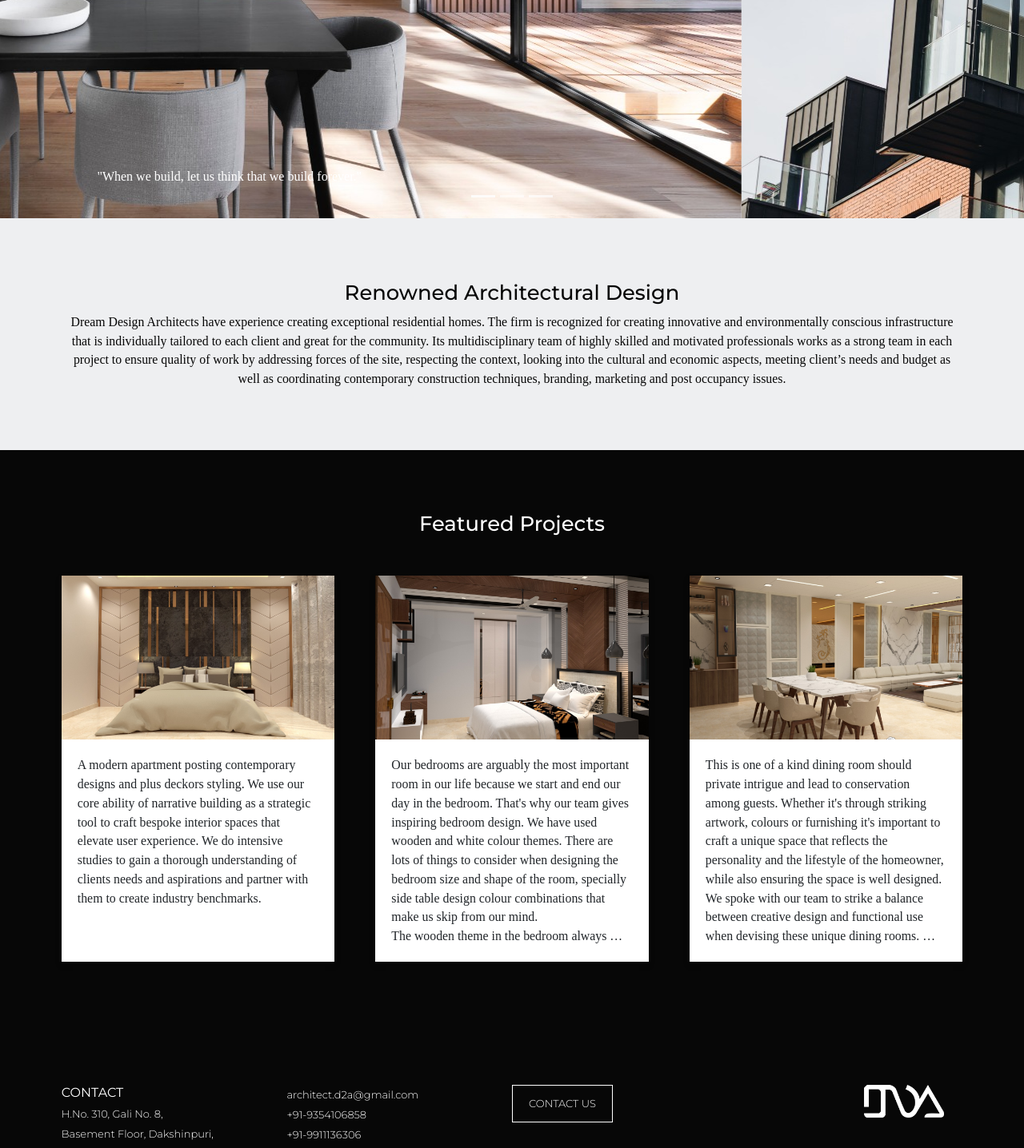
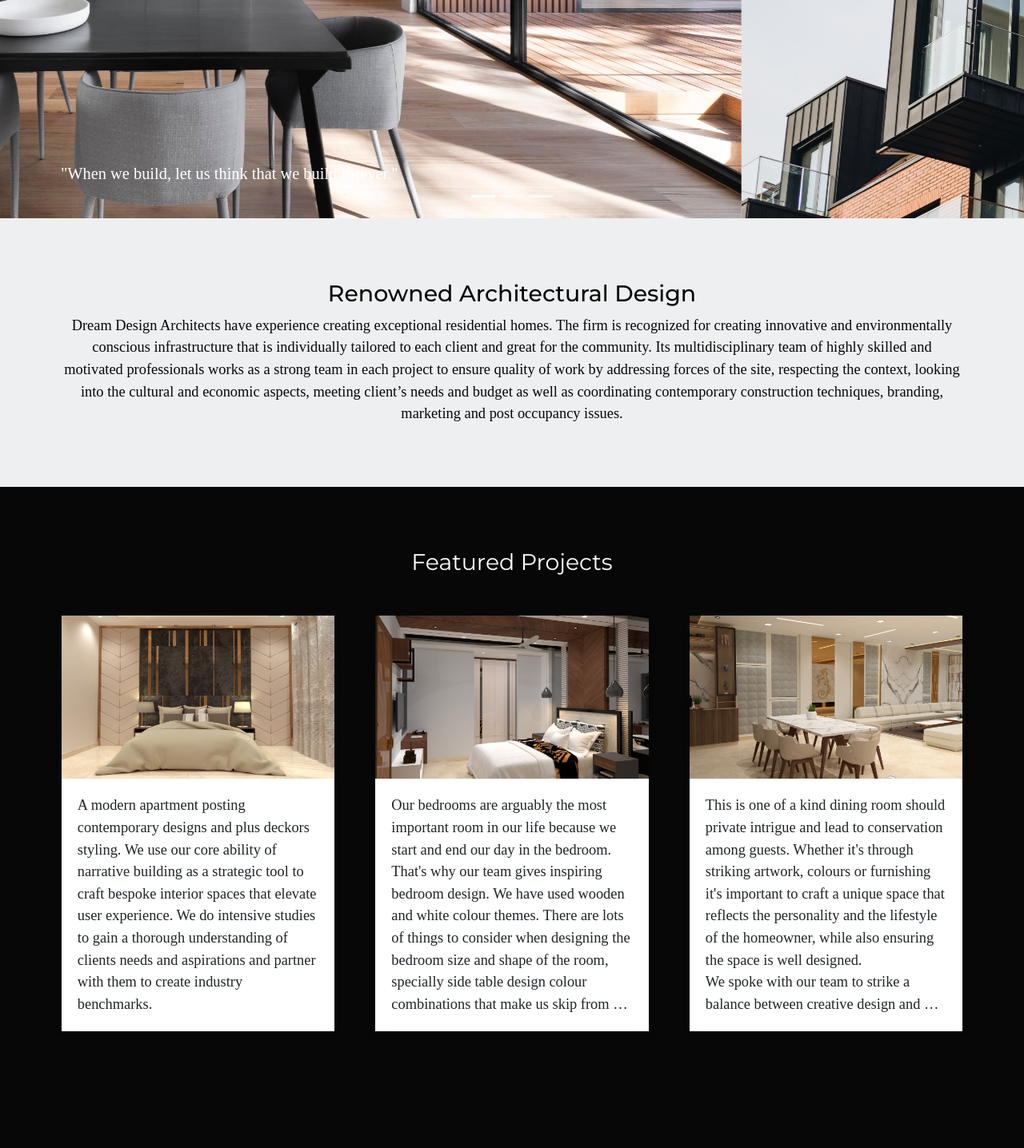
Before and after one commit to deekay1712/d2a, a Next.js app: page / in a window 1280 px wide. Shown: the part 527-1963 px from the top of the page at 80% size. Built offline with nearby package versions, Linux system fonts and the light colour scheme; a web font is replaced by a local one.

Commit message:
font size revised

```diff
--- a/Components/CarouselHome.jsx
+++ b/Components/CarouselHome.jsx
@@ -9,7 +9,7 @@ export default function CarouselHome(props) {
             <img className="d-block w-100 carouselImage" src={item.img} alt="One"/>
             <Carousel.Caption>
               <h3>{item.label}</h3>
-              <p>{item.caption}</p>
+              <p className='homeCarouselCaption'>{item.caption}</p>
             </Carousel.Caption>
           </Carousel.Item>)
         })}
--- a/Components/aboutUs.css
+++ b/Components/aboutUs.css
@@ -19,17 +19,17 @@
     justify-content: center;
 }
 .aboutUsBannerHeading{
-    font-size: calc(22px + 0.3vw);
+    font-size: calc(22px + 0.5vw);
 }
 .aboutUsText{
     padding: 6vw;
 }
 .aboutUsTextContent{
-    font-size: calc(12px + 0.3vw);
+    font-size: calc(12px + 0.5vw);
 }
 
 .aboutUsTextHeading{
-    font-size: calc(22px + 0.3vw);
+    font-size: calc(22px + 0.5vw);
     font-weight: semi-bold;
     text-transform: uppercase;
     margin-bottom: 9px !important;
--- a/Components/carouselHome.css
+++ b/Components/carouselHome.css
@@ -3,3 +3,6 @@
     height: calc(100vh - 60px);
     object-fit: cover;
 }
+.homeCarouselCaption{
+    font-size: calc(14px + 0.5vw);
+}
--- a/Components/contactUs.css
+++ b/Components/contactUs.css
@@ -12,10 +12,10 @@
     height: calc(100vh - 60px);
 }
 .contactUsBannerHeading{
-    font-size: calc(22px + 0.3vw);
+    font-size: calc(22px + 0.5vw);
 }
 .contactUsBannerSubHeading{
-    font-size: calc(16px + 0.3vw);
+    font-size: calc(16px + 0.5vw);
     font-weight: 300;
 }
 .contactUsFormWrapper{
--- a/Components/homeAbout.css
+++ b/Components/homeAbout.css
@@ -6,12 +6,12 @@
 .homeAboutHeading{
     width: 100%;
     text-align: center;
-    font-size: calc(22px + 0.3vw);
+    font-size: calc(22px + 0.5vw);
     margin-bottom: 10px;
 }
 .homeAboutText{
     width: 100%;
     text-align: center;
-    font-size: calc(12px + 0.3vw);
+    font-size: calc(12px + 0.5vw);
     font-weight: 400;
 }
--- a/Components/homeCards.css
+++ b/Components/homeCards.css
@@ -9,7 +9,8 @@
     text-align: center;
     color: #ffffff;
     margin-bottom: 50px;
-    font-size: calc(22px + 0.3vw);
+    font-size: calc(22px + 0.5vw);
+    font-weight: 400;
 }
 .homeCardsWrapper{
     display: flex;
@@ -33,5 +34,5 @@
     overflow: hidden;
     -webkit-line-clamp: 10;
     -webkit-box-orient: vertical;
-    font-size: calc(12px + 0.3vw)
+    font-size: calc(12px + 0.5vw)
 }
--- a/Components/projectDesc.css
+++ b/Components/projectDesc.css
@@ -15,12 +15,12 @@ p {
 .projectDescHead{
     font-weight: 600;
     letter-spacing: 1px;
-    font-size: 20px;
+    font-size: calc(16px + 0.5vw);
     margin-bottom: 20px;
 }
 .projectDescText{
     height: 85%;
-    font-size: 16px;
+    font-size: calc(12px + 0.5vw);
     line-height: 1.5;
     overflow-y: auto;
 }
--- a/Components/projectGallery.css
+++ b/Components/projectGallery.css
@@ -50,12 +50,12 @@
     border-radius: 0 0 5px 5px;
 }
 .projectCardName{
-    font-size: calc(12px + 0.3vw);
+    font-size: calc(12px + 0.5vw);
     font-weight: 600;
     text-transform: uppercase;
 }
 .projectCardAddress{
-    font-size: calc(12px + 0.3vw);
+    font-size: calc(12px + 0.5vw);
 }
 @media (max-width: 1200px){
     .projectCardLabel{
--- a/Components/servicesComp.css
+++ b/Components/servicesComp.css
@@ -8,7 +8,7 @@
 }
 .serviceBannerContent{
     position: absolute;
-    font-size: calc(22px + 0.3vw);
+    font-size: calc(22px + 0.5vw);
     bottom: 0px;
     width: 100%;
     height: 100%;
@@ -19,7 +19,7 @@
     align-items: center;
 }
 .serviceBannerHeading{
-    font-size: calc(22px + 0.3vw);
+    font-size: calc(22px + 0.5vw);
 }
 .serviceL, .serviceR{
     display: flex;
@@ -55,7 +55,7 @@
     justify-content: center;
 }
 .serviceTextHeadingL, .serviceTextHeadingR{
-    font-size: calc(16px + 0.3vw);
+    font-size: calc(16px + 0.5vw);
     font-weight: semi-bold;
     text-transform: uppercase;
     margin-bottom: 9px !important;
@@ -71,12 +71,12 @@
 .serviceTextContentL{
     width: 100%;
     text-align: left;
-    font-size: calc(12px + 0.3vw);
+    font-size: calc(12px + 0.5vw);
 }
 .serviceTextContentR{
     width: 100%;
     text-align: right;
-    font-size: calc(12px + 0.3vw);
+    font-size: calc(12px + 0.5vw);
 }
 
 @media (max-width: 1400px){
```
